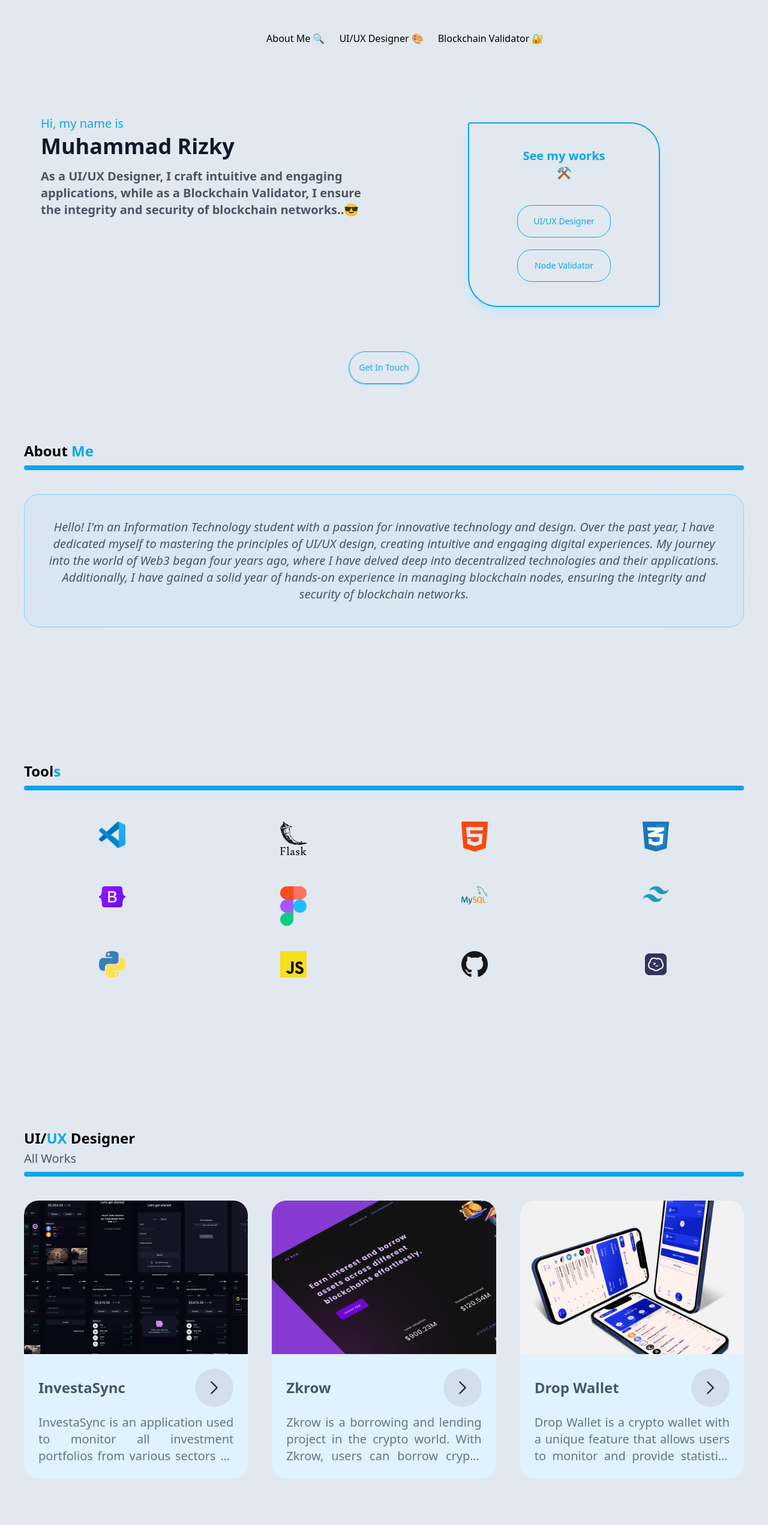
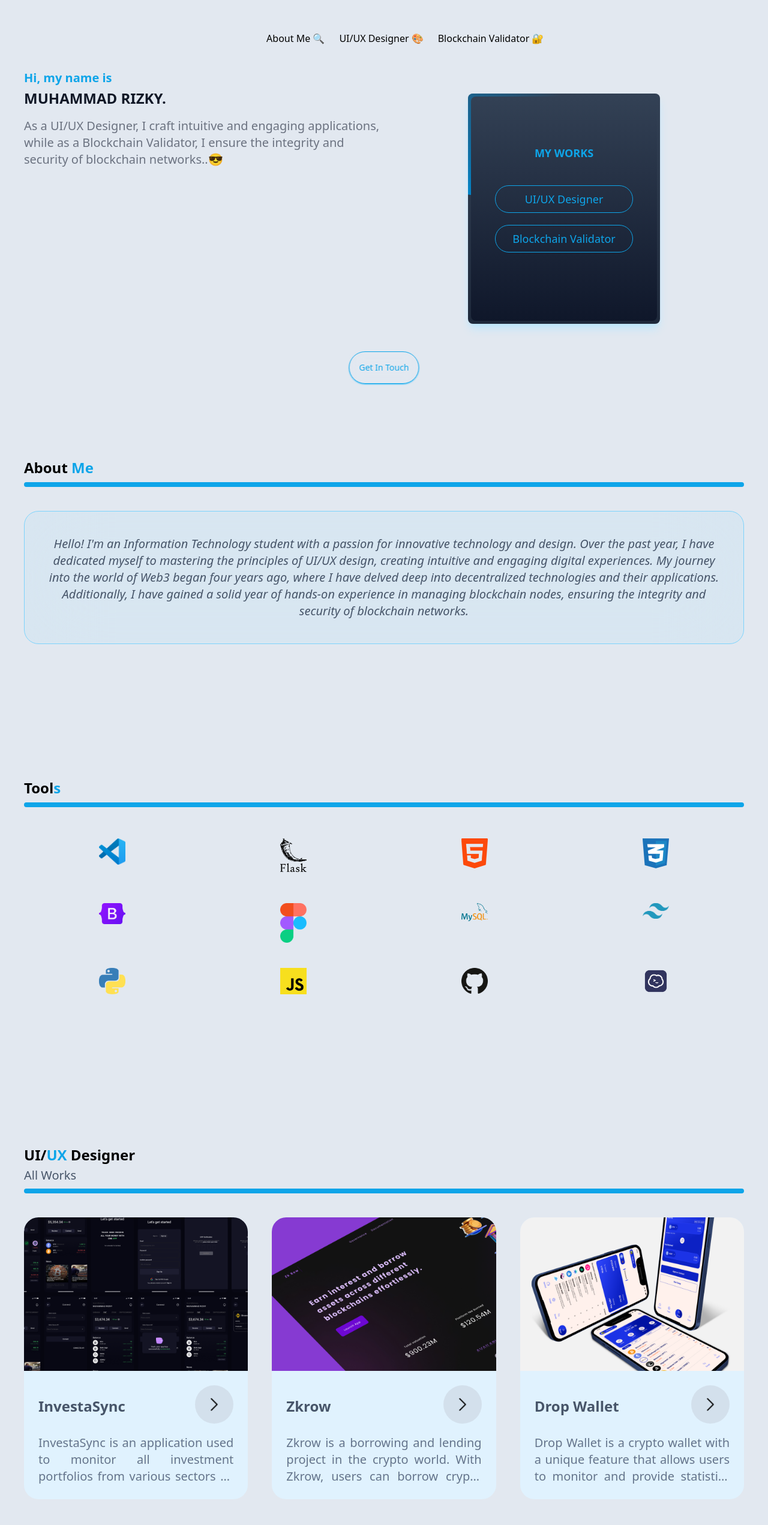
Before and after one commit to rizkygm23/web-test, a plain HTML site: page src/index.html in a window 1280 px wide. Shown: the top 2543 px of the page at 60% size. Drawn offline with Linux system fonts and the light colour scheme.

Commit message:
final 1.0

```diff
--- a/src/index.html
+++ b/src/index.html
@@ -53,39 +53,43 @@
         </div>
     </header>
     <!-- section utama (Heaqding dan card) -->
-    <section class="justify-between container pt-36 grid grid-cols-1 lg:grid-cols-2 max-w-screen-xl mx-auto " id="utama">
+    <section class="justify-between container pt-24 grid grid-cols-1 lg:grid-cols-2 max-w-screen-xl mx-auto " id="utama">
       <div class="container w-full ">
-        <div class=" p-7 max-w-screen-sm mx-auto grid grid-cols-1 ">
-          <h3 class="font-sans block font-medium text-sky-500 text-xl">
+        <div class="  max-w-screen-sm mx-auto grid grid-cols-1 ">
+          <h3 class="font-sans block font-semibold text-sky-500 text-xl">
             Hi, my name is
           </h3>
-          <h1 class="font-sans font-bold text-gray-900 text-4xl mt-1 ">
-            Muhammad Rizky
+          <h1 class="font-sans font-bold text-gray-900 text-2xl mt-1 ">
+            MUHAMMAD RIZKY.
           </h1>
-          <H2 class="font-sans font-bold text-gray-600 text-xl mt-4">
+          <H2 class="font-sans font-medium text-gray-500 text-xl mt-4">
             As a UI/UX Designer, I craft intuitive and engaging applications, while as a Blockchain Validator, I ensure the integrity and security of blockchain networks..😎
           </H2>
         </div>
 
       </div>
-      <div class="container  max-w-80  mx-auto bg-transparent mt-10 border-2 border-sky-500 grid grid-cols-1 rounded-tr-[50px] px-20 rounded-tl-[4px] py-10 rounded-bl-[50px] rounded-br-[4px] shadow-lg shadow-sky-200 hover:shadow-xl hover:shadow-sky-400">
+      <div class="container card-wrapped w-96 h-96 max-w-xs overflow-hidden mx-auto bg-transparent mt-10 grid grid-cols-1 rounded-lg shadow-lg shadow-sky-200 hover:shadow-md hover:shadow-sky-300">
+        <div class="card-content p-10 rounded-lg mx-auto">
+            <h2 class="text-center text-lg font-semibold mt-10 font-sans text-sky-500">
+                MY WORKS
+            </h2>
+            <a href="#uiux" class="">
+                <button class="border border-sky-500 p-2 rounded-3xl mt-10 hover:bg-slate-700 w-full my-auto">
+                    <h3 class="text-lg font-sans font-normal text-sky-500">
+                        UI/UX Designer
+                    </h3>
+                </button>
+            </a>
+            <a href="#uiux" class="">
+                <button class="border border-sky-500 p-2 rounded-3xl mt-5 hover:bg-slate-700 w-full my-auto">
+                    <h3 class="text-lg font-sans font-normal text-sky-500">
+                        Blockchain Validator
+                    </h3>
+                </button>
+            </a>
+        </div>
+    </div>
 
-        <h2 class="text-center text-xl font-semibold font-sans text-sky-500 ">
-          See my works ⚒️
-        </h2>
-        <button class="border border-sky-500 px-4 rounded-3xl py-4 mt-10 ">
-          <h3 class=" text-sm font-sans font-medium text-sky-500">
-            UI/UX Designer
-          </h3 >
-        </button>
-        <button class="border border-sky-500 px-4 rounded-3xl py-4 mt-5">
-          <h3 class=" text-sm font-sans font-medium text-sky-500">
-            Node Validator
-          </h3 >
-        </button>
-
-
-      </div>
 
 
     </section>
--- a/src/input.css
+++ b/src/input.css
@@ -2,7 +2,26 @@
 @tailwind components;
 @tailwind utilities;
 
+@layer utilities {
+    .card-wrapped {
+        @apply relative bg-gradient-to-b from-slate-700 to-slate-800 overflow-hidden;
+    }
 
+    .card-wrapped::before {
+        background: conic-gradient(
+            rgba(225, 225, 221, 0.4) 0deg,
+            rgba(2, 132, 199, 1) 0deg,
+            transparent 80deg
+
+        );
+        @apply absolute h-[150%] w-[150%] content-[''] left-[-25%] top-[-25%] animate-border-spin hover:animate-border-spins  ;
+    }
+
+    .card-content {
+        @apply absolute  w-[calc(100%-10px)] h-[calc(100%-10px)] top-[5px] left-[5px]
+        bg-gradient-to-b from-slate-700 to-slate-900 mx-auto rounded-lg;
+    }
+}
 
 
 
--- a/src/script.js
+++ b/src/script.js
@@ -61,70 +61,80 @@ const cardData = [
         title: "InvestaSync",
         description: "InvestaSync is an application used to monitor all investment portfolios from various sectors by connecting APIs from the brokers or exchanges you use. With InvestaSync, you can manage and track the performance of your investments in real-time on a single, user-friendly platform.",
         imageUrl: "./img/ui01.png",
-        buttonImageUrl: "./img/next.png"
+        buttonImageUrl: "./img/next.png",
+        moreUrl:'https://www.behance.net/gallery/189571381/Investa-Aggregator-for-Investing-in-Stocks-Crypto'
       },
       {
         type: "uiux",
         title: "Zkrow",
         description: "Zkrow is a borrowing and lending project in the crypto world. With Zkrow, users can borrow crypto assets with collateral or offer their assets to be lent out and earn interest. The platform utilizes the latest technology to ensure security and efficiency in every transaction, making it a reliable and transparent solution for users looking to optimize their crypto assets.",
         imageUrl: "./img/ui02.png",
-        buttonImageUrl: "./img/next.png"
+        buttonImageUrl: "./img/next.png",
+        moreUrl:"https://www.behance.net/gallery/189569487/Web3-Landing-page-ZkRow"
       },
       {
         type: "uiux",
         title: "Drop Wallet",
         description: "Drop Wallet is a crypto wallet with a unique feature that allows users to monitor and provide statistics on their wallet, especially those based on EVM (Ethereum Virtual Machine). In addition to basic wallet functions, Drop Wallet offers in-depth analysis and statistical reports on your crypto asset activities and values.",
         imageUrl: "./img/ui03.png",
-        buttonImageUrl: "./img/next.png"
+        buttonImageUrl: "./img/next.png",
+        moreUrl:"https://www.behance.net/gallery/175953233/Retdrop-Wallet"
       },
       {
         type: "uiux",
         title: "Hinkal Protocol",
         description: "Hinkal is a project that uses Account Abstraction (AA) to enhance security and ease of use in blockchain transactions. By leveraging AA technology, Hinkal allows users to have more flexible control over their accounts, including private key management and transaction permissions.",
         imageUrl: "./img/ui04.png",
-        buttonImageUrl: "./img/next.png"
+        buttonImageUrl: "./img/next.png",
+        moreUrl:"https://hinkal.pro/"
       },
       {
         type: "uiux",
         title: "NFT Marketplace",
         description: "NFT Marketplace is a digital platform that enables users to buy, sell, and trade Non-Fungible Tokens (NFTs). The marketplace offers various features such as auctions, direct offers, and integration with multiple blockchains.",
         imageUrl: "./img/ui05.png",
-        buttonImageUrl: "./img/next.png"
+        buttonImageUrl: "./img/next.png",
+        moreUrl:"https://dribbble.com/shots/20891660-Hyped-Market-a-NFT-MARKETPLACE"
       },
     {
       type: "node",
       title: "Avail",
       description: "Avail is a Web3 infrastructure layer that allows modular execution layers to scale and interoperate in a trust minimized way.",
       imageUrl: "./img/Avail.png",
-      buttonImageUrl: "./img/next.png"
+      buttonImageUrl: "./img/next.png",
+      moreUrl:"https://www.availproject.org/"
     },
     {
       type: "node",
       title: "Aleo",
       description: "True ZK should provide all three. Aleo is the first place that brings all the power of ZK under one roof.",
       imageUrl: "./img/aleo.png",
-      buttonImageUrl: "./img/next.png"
+      buttonImageUrl: "./img/next.png",
+      moreUrl:"https://aleo.org/"
     },
     {
       type: "node",
       title: "Bevm",
-      description: "Lorem ipsum, dolor sit amet consectetur adipisicing elit. Velit, nisi non providens aperiam quidem fugit dolorem dignissimos sapiente ullam, eius hic totam a porro laboriosam autem.",
+      description: "BEVM is the first fully decentralized EVM-compatible Bitcoin L2 that uses BTC as Gas. It allows all DApps which can run in the Ethereum ecosystem to operate on Bitcoin L2",
       imageUrl: "./img/bevm.png",
-      buttonImageUrl: "./img/next.png"
+      buttonImageUrl: "./img/next.png",
+      moreUrl:"https://www.bevm.io/"
     },
     {
       type: "node",
       title: "Rivalz",
-      description: "Lorem ipsum, dolor sit amet consectetur adipisicing elit. Velit, nisi non providens aperiam quidem fugit dolorem dignissimos sapiente ullam, eius hic totam a porro laboriosam autem.",
+      description: "Use Rivalz for decentralized data processing and storageAccess networks of Trusted Data and Intel providers.",
       imageUrl: "./img/rivalz.png",
-      buttonImageUrl: "./img/next.png"
+      buttonImageUrl: "./img/next.png",
+      moreUrl:"https://rivalz.ai/"
     },
     {
       type: "node",
       title: "Sonaric",
-      description: "Lorem ipsum, dolor sit amet consectetur adipisicing elit. Velit, nisi non providens aperiam quidem fugit dolorem dignissimos sapiente ullam, eius hic totam a porro laboriosam autem.",
+      description: "The first AI-powered network that optimizes the allocation and management of all compute across all chains to perfectly reward all contributors.",
       imageUrl: "./img/sonaric.png",
-      buttonImageUrl: "./img/next.png"
+      buttonImageUrl: "./img/next.png",
+      moreUrl:"https://sonaric.xyz/"
     }
   ];
 
@@ -145,9 +155,11 @@ const cardData = [
         <div class="p-6">
           <div class="grid grid-cols-2">
             <h1 class="text-2xl font-sans font-semibold text-slate-600 mt-auto mb-auto">${card.title}</h1>
-            <button class="bg-slate-300/60 rounded-full w-16 h-16 ml-auto hover:bg-slate-200 hover:-rotate-45 hover:transition-transform ease-in-out">
-              <img class="max-w-6 mx-auto" src="${card.buttonImageUrl}" alt="">
-            </button>
+            <a class=" ml-auto " href="${card.moreUrl}" target="_blank" rel="noopener noreferrer">
+              <button class="bg-slate-300/60 rounded-full w-16 h-16 ml-auto hover:bg-slate-200 hover:-rotate-45 hover:transition-transform ease-in-out">
+                <img class="max-w-6 mx-auto" src="${card.buttonImageUrl}" alt="">
+              </button>
+            </a>
           </div>
           <h2 class="mt-3 line-clamp-3 min-h-line font-sans font-medium text-slate-500 text-justify text-xl">${card.description}</h2>
         </div>
--- a/tailwind.config.js
+++ b/tailwind.config.js
@@ -1,8 +1,29 @@
+const { transform } = require('lodash');
+
 /** @type {import('tailwindcss').Config} */
 module.exports = {
   content:["./src/**/*.{html,js}"],
   theme: {
-    extend: {},
+    extend: {
+      keyframes:{
+        'border-spin': {
+          '100%': {
+            transform: 'rotate(-360deg)'
+          },
+        },
+        'border-spins': {
+          '100%': {
+            transform: 'rotate(-360deg)'
+          },
+        },
+      }
+
+    },
+    animation: {
+      'border-spin': 'border-spin 3s linear infinite',
+      'border-spins': 'border-spin 1s linear infinite'
+    }
+
   },
   plugins: [],
 }
```
Also changed, not shown: src/output.css.
